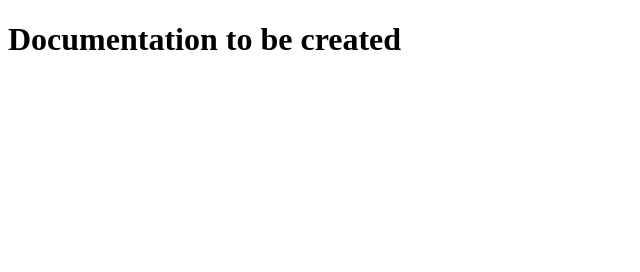
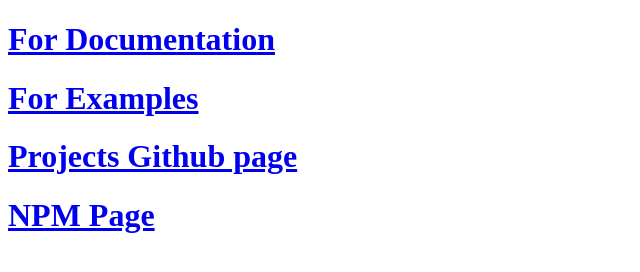
Before and after one commit to SamuelCharpentier/cep-bundle-core, a plain HTML site: page index.html in a window 1280 px wide. Shown: the whole page, without its empty margins (0-640 px from the left). Drawn offline with Linux system fonts and the light colour scheme.

Commit message:
Quick home page update

```diff
--- a/index.html
+++ b/index.html
@@ -13,6 +13,17 @@
 		<title>CEP Bundler documentation</title>
 	</head>
 	<body>
-		<h1>Documentation to be created</h1>
+		<a href="/documentation/"
+			><h1>For Documentation</h1></a
+		>
+		<a href="/examples/"><h1>For Examples</h1></a>
+		<a
+			href="https://github.com/SamuelCharpentier/cep-bundle-core"
+			><h1>Projects Github page</h1></a
+		>
+		<a
+			href="https://www.npmjs.com/package/@samuel-charpentier/cep-bundler-core"
+			><h1>NPM Page</h1></a
+		>
 	</body>
 </html>
```
